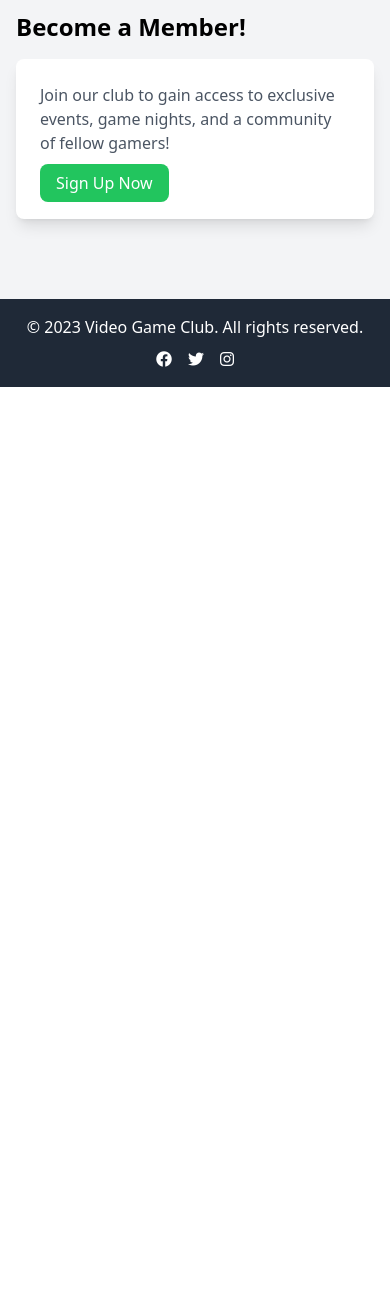
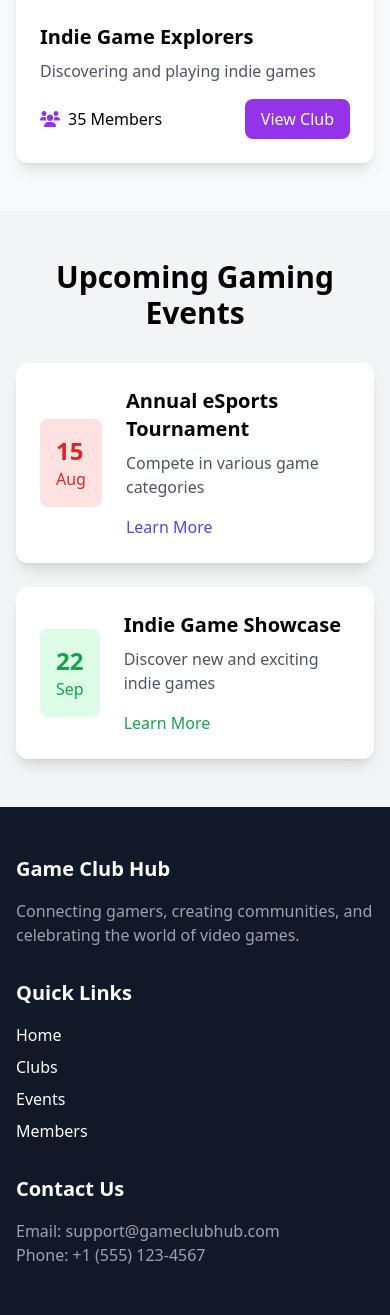
Before and after one commit to hamza2024web/Club-Video-Games, a PHP site: template project/Views/home.twig in a window 390 px wide; the page is wider, and only the part inside the window is pictured. Shown: the part 1689-3004 px from the top of that part. Before the commit the page ends 2076 px from the top of that part, so only its background shows below. Run offline with PHP 8.4, Linux system fonts and the light colour scheme; the template is opened without the code that fills it, so the values that code supplies are empty; some libraries are stand-ins or nearby versions.

Commit message:
change the home page design

```diff
--- a/project/Views/home.twig
+++ b/project/Views/home.twig
@@ -1,118 +1,197 @@
 <!DOCTYPE html>
 <html lang="en">
-
 <head>
     <meta charset="UTF-8">
     <meta name="viewport" content="width=device-width, initial-scale=1.0">
-    <title>Video Game Club</title>
+    <title>Game Club Management</title>
+    <!-- Tailwind CSS -->
     <script src="https://cdn.tailwindcss.com"></script>
-    <link href="https://cdnjs.cloudflare.com/ajax/libs/font-awesome/6.4.0/css/all.min.css" rel="stylesheet">
+    <!-- Font Awesome -->
+    <link href="https://cdnjs.cloudflare.com/ajax/libs/font-awesome/6.0.0/css/all.min.css" rel="stylesheet">
 </head>
+<body class="bg-gray-50">
+    <!-- Navigation -->
+<!-- Navigation -->
+    <nav class="bg-gradient-to-r from-indigo-700 to-purple-800 text-white">
+        <div class="max-w-7xl mx-auto px-4 py-4 flex justify-between items-center">
+            <div class="flex items-center">
+                <i class="fas fa-gamepad text-3xl mr-4"></i>
+                <h1 class="text-2xl font-bold">Game Club </h1>
+            </div>
+            <div class="flex items-center space-x-6">
+                <a href="#" class="hover:text-yellow-300 transition">Home</a>
+                <a href="#" class="hover:text-yellow-300 transition">Clubs</a>
+                <a href="#" class="hover:text-yellow-300 transition">Events</a>
+                <a href="#" class="hover:text-yellow-300 transition">Members</a>
 
-<body class="bg-gray-100">
-    <header class="bg-gradient-to-r from-green-400 to-blue-500 text-white py-6">
-        <div class="max-w-7xl mx-auto flex justify-between items-center px-4">
-            <h1 class="text-3xl font-bold">🎮 Video Game Club</h1>
-            <nav class="space-x-4">
-                <a href="#" class="hover:text-gray-200">Home</a>
-                <a href="#games" class="hover:text-gray-200">Games</a>
-                <a href="#events" class="hover:text-gray-200">Events</a>
-                <a href="#membership" class="hover:text-gray-200">Membership</a>
-            </nav>
+                <!-- Login and Register Buttons -->
+                <div class="flex items-center space-x-4">
+                    <a href="/login" class="px-4 py-2 border-2 border-white rounded-lg hover:bg-white hover:text-indigo-700 transition duration-300">
+                        Login
+                    </a>
+                    <a href="/register" class="px-4 py-2 bg-yellow-400 text-black rounded-lg hover:bg-yellow-500 transition duration-300">
+                        Register
+                    </a>
+                </div>
+            </div>
+        </div>
+    </nav>
+
+    <!-- Hero Section -->
+    <header class="bg-cover bg-center h-[500px] relative" style="background-image: url('https://images.unsplash.com/photo-1542751371-adf9c4dc4e3a?ixlib=rb-4.0.3&ixid=M3wxMjA3fDB8MHxwaG90by1wYWdlfHx8fGVufDB8fHx8fA%3D%3D&auto=format&fit=crop&w=1470&q=80')">
+        <div class="absolute inset-0 bg-black opacity-60"></div>
+        <div class="relative max-w-7xl mx-auto px-4 h-full flex items-center">
+            <div class="text-white">
+                <h2 class="text-4xl font-bold mb-4">Welcome to Game Club Management</h2>
+                <p class="text-xl mb-8">Connect, Compete, and Celebrate Gaming</p>
+                <div class="flex space-x-4">
+                    <a href="#" class="bg-yellow-500 hover:bg-yellow-600 text-black px-6 py-3 rounded-lg transition">
+                        Join a Club
+                    </a>
+                    <a href="#" class="bg-transparent border-2 border-white hover:bg-white hover:text-black px-6 py-3 rounded-lg transition">
+                        View Events
+                    </a>
+                </div>
+            </div>
         </div>
     </header>
 
-    <main class="py-10">
-        <!-- Intro Section -->
-        <section class="bg-white shadow-lg rounded-lg p-6 mb-10 mx-4 max-w-4xl mx-auto">
-            <h2 class="text-2xl font-semibold mb-2">Welcome to the Video Game Club!</h2>
-            <p class="text-gray-600">
-                Join our community of passionate gamers and explore a world filled with exciting games, events, and
-                friendships. Whether you're a casual player or a hardcore gamer, there's something for everyone!
-            </p>
-        </section>
-
-        <!-- Featured Games Section -->
-        <section id="games" class="max-w-7xl mx-auto px-4 mb-10">
-            <h2 class="text-2xl font-semibold mb-4">Featured Games</h2>
-            <div class="grid grid-cols-1 sm:grid-cols-2 lg:grid-cols-3 gap-6">
-                <!-- Game Card 1 -->
-                <div class="bg-white rounded-lg shadow-md overflow-hidden">
-                    <img src="https://via.placeholder.com/300x150" alt="Game 1" class="w-full h-32 object-cover">
-                    <div class="p-4">
-                        <h3 class="text-lg font-semibold">Game Title 1</h3>
-                        <p class="text-gray-600">A brief description of Game 1 goes here. It's an exciting game that you
-                            will love!</p>
-                    </div>
-                </div>
-                <!-- Game Card 2 -->
-                <div class="bg-white rounded-lg shadow-md overflow-hidden">
-                    <img src="https://via.placeholder.com/300x150" alt="Game 2" class="w-full h-32 object-cover">
-                    <div class="p-4">
-                        <h3 class="text-lg font-semibold">Game Title 2</h3>
-                        <p class="text-gray-600">A brief description of Game 2 goes here. It's an exciting game that you
-                            will enjoy!</p>
-                    </div>
-                </div>
-                <!-- Game Card 3 -->
-                <div class="bg-white rounded-lg shadow-md overflow-hidden">
-                    <img src="https://via.placeholder.com/300x150" alt="Game 3" class="w-full h-32 object-cover">
-                    <div class="p-4">
-                        <h3 class="text-lg font-semibold">Game Title 3</h3>
-                        <p class="text-gray-600">A brief description of Game 3 goes here. It's an exciting game that you
-                            will definitely like!</p>
+    <!-- Featured Clubs -->
+    <section class="max-w-7xl mx-auto px-4 py-12">
+        <h3 class="text-3xl font-bold text-center mb-8">Featured Game Clubs</h3>
+        <div class="grid md:grid-cols-3 gap-6">
+            <!-- Club Card 1 -->
+            <div class="bg-white rounded-xl shadow-lg overflow-hidden transform hover:scale-105 transition duration-300">
+                <img
+                    src="https://images.unsplash.com/photo-1542751371-adf9c4dc4e3a?ixlib=rb-4.0.3&ixid=M3wxMjA3fDB8MHxwaG90by1wYWdlfHx8fGVufDB8fHx8fA%3D%3D&auto=format&fit=crop&w=1470&q=80"
+                    alt="Club Image"
+                    class="w-full h-48 object-cover"
+                >
+                <div class="p-6">
+                    <h4 class="text-xl font-bold mb-2">eSports Legends</h4>
+                    <p class="text-gray-600 mb-4">Competitive gaming club for serious players</p>
+                    <div class="flex justify-between items-center">
+                        <div class="flex items-center">
+                            <i class="fas fa-users mr-2 text-indigo-600"></i>
+                            <span>42 Members</span>
+                        </div>
+                        <a href="#" class="bg-indigo-600 text-white px-4 py-2 rounded-lg hover:bg-indigo-700 transition">
+                            View Club
+                        </a>
                     </div>
                 </div>
             </div>
-        </section>
 
-        <!-- Events Section -->
-        <section id="events" class="bg-white shadow-lg rounded-lg p-6 mx-4 mb-10 max-w-4xl mx-auto">
-            <h2 class="text-2xl font-semibold mb-4">Upcoming Events</h2>
-            <ul class="space-y-4">
-                <li class="flex justify-between items-center bg-gray-100 p-4 rounded-lg">
+            <!-- Club Card 2 -->
+            <div class="bg-white rounded-xl shadow-lg overflow-hidden transform hover:scale-105 transition duration-300">
+                <img
+                    src="https://images.unsplash.com/photo-1552820728-8b83a6c3d0a0?ixlib=rb-4.0.3&ixid=M3wxMjA3fDB8MHxwaG90by1wYWdlfHx8fGVufDB8fHx8fA%3D%3D&auto=format&fit=crop&w=1470&q=80"
+                    alt="Club Image"
+                    class="w-full h-48 object-cover"
+                >
+                <div class="p-6">
+                    <h4 class="text-xl font-bold mb-2">RPG Adventurers</h4>
+                    <p class="text-gray-600 mb-4">Role-playing game enthusiasts unite</p>
+                    <div class="flex justify-between items-center">
+                        <div class="flex items-center">
+                            <i class="fas fa-users mr-2 text-green-600"></i>
+                            <span>28 Members</span>
+                        </div>
+                        <a href="#" class="bg-green-600 text-white px-4 py-2 rounded-lg hover:bg-green-700 transition">
+                            View Club
+                        </a>
+                    </div>
+                </div>
+            </div>
+
+            <!-- Club Card 3 -->
+            <div class="bg-white rounded-xl shadow-lg overflow-hidden transform hover:scale-105 transition duration-300">
+                <img
+                    src="https://images.unsplash.com/photo-1592155931584-901ac15763e3?ixlib=rb-4.0.3&ixid=M3wxMjA3fDB8MHxwaG90by1wYWdlfHx8fGVufDB8fHx8fA%3D%3D&auto=format&fit=crop&w=1470&q=80"
+                    alt="Club Image"
+                    class="w-full h-48 object-cover"
+                >
+                <div class="p-6">
+                    <h4 class="text-xl font-bold mb-2">Indie Game Explorers</h4>
+                    <p class="text-gray-600 mb-4">Discovering and playing indie games</p>
+                    <div class="flex justify-between items-center">
+                        <div class="flex items-center">
+                            <i class="fas fa-users mr-2 text-purple-600"></i>
+                            <span>35 Members</span>
+                        </div>
+                        <a href="#" class="bg-purple-600 text-white px-4 py-2 rounded-lg hover:bg-purple-700 transition">
+                            View Club
+                        </a>
+                    </div>
+                </div>
+            </div>
+        </div>
+    </section>
+
+    <!-- Upcoming Events -->
+    <section class="bg-gray-100 py-12">
+        <div class="max-w-7xl mx-auto px-4">
+            <h3 class="text-3xl font-bold text-center mb-8">Upcoming Gaming Events</h3>
+            <div class="grid md:grid-cols-2 gap-6">
+                <!-- Event Card 1 -->
+                <div class="bg-white rounded-xl shadow-lg p-6 flex items-center">
+                    <div class="bg-red-100 text-red-600 p-4 rounded-lg mr-6">
+                        <span class="block text-2xl font-bold">15</span>
+                        <span class="block">Aug</span>
+                    </div>
                     <div>
-                        <h3 class="text-lg font-semibold">Monthly Game Night</h3>
-                        <p class="text-gray-600">Join us for our monthly game night on the first Friday of every month!
-                        </p>
+                        <h4 class="text-xl font-bold mb-2">Annual eSports Tournament</h4>
+                        <p class="text-gray-600 mb-4">Compete in various game categories</p>
+                        <a href="#" class="text-indigo-600 hover:underline">
+                            Learn More
+                        </a>
                     </div>
-                    <span class="text-green-500 font-bold">Next: 1st</span>
-                </li>
-                <li class="flex justify-between items-center bg-gray-100 p-4 rounded-lg">
+                </div>
+
+                <!-- Event Card 2 -->
+                <div class="bg-white rounded-xl shadow-lg p-6 flex items-center">
+                    <div class="bg-green-100 text-green-600 p-4 rounded-lg mr-6">
+                        <span class="block text-2xl font-bold">22</span>
+                        <span class="block">Sep</span>
+                    </div>
                     <div>
-                        <h3 class="text-lg font-semibold">Tournament Saturday</h3>
-                        <p class="text-gray-600">Compete with fellow members in our exciting tournaments every Saturday!
-                        </p>
+                        <h4 class="text-xl font-bold mb-2">Indie Game Showcase</h4>
+                        <p class="text-gray-600 mb-4">Discover new and exciting indie games</p>
+                        <a href="#" class="text-green-600 hover:underline">
+                            Learn More
+                        </a>
                     </div>
-                    <span class="text-green-500 font-bold">Next: Saturdays</span>
-                </li>
-            </ul>
-        </section>
+                </div>
+            </div>
+        </div>
+    </section>
 
-        <!-- Membership Section -->
-        <section id="membership" class="max-w-7xl mx-auto px-4 mb-10">
-            <h2 class="text-2xl font-semibold mb-4">Become a Member!</h2>
-            <div class="bg-white shadow-lg rounded-lg p-6">
-                <p class="text-gray-600 mb-4">
-                    Join our club to gain access to exclusive events, game nights, and a community of fellow gamers!
+    <!-- Footer -->
+    <footer class="bg-gray-900 text-white py-12">
+        <div class="max-w-7xl mx-auto px-4 grid md:grid-cols-3 gap-8">
+            <div>
+                <h5 class="text-xl font-bold mb-4">Game Club Hub</h5>
+                <p class="text-gray-400">
+                    Connecting gamers, creating communities, and celebrating the world of video games.
                 </p>
-                <a href="#"
-                    class="bg-green-500 text-white py-2 px-4 rounded-lg hover:bg-green-600 transition">Sign Up
-                    Now</a>
             </div>
-        </section>
-    </main>
-
-    <footer class="bg-gray-800 text-white py-4">
-        <div class="max-w-7xl mx-auto text-center">
-            <p>&copy; 2023 Video Game Club. All rights reserved.</p>
-            <div class="flex justify-center space-x-4 mt-2">
-                <a href="#" class="hover:text-gray-300"><i class="fab fa-facebook"></i></a>
-                <a href="#" class="hover:text-gray-300"><i class="fab fa-twitter"></i></a>
-                <a href="#" class="hover:text-gray-300"><i class="fab fa-instagram"></i></a>
+            <div>
+                <h5 class="text-xl font-bold mb-4">Quick Links</h5>
+                <ul class="space-y-2">
+                    <li><a href="#" class="hover:text-yellow-300">Home</a></li>
+                    <li><a href="#" class="hover:text-yellow-300">Clubs</a></li>
+                    <li><a href="#" class="hover:text-yellow-300">Events</a></li>
+                    <li><a href="#" class="hover:text-yellow-300">Members</a></li>
+                </ul>
+            </div>
+            <div>
+                <h5 class="text-xl font-bold mb-4">Contact Us</h5>
+                <p class="text-gray-400">
+                    Email: support@gameclubhub.com<br>
+                    Phone: +1 (555) 123-4567
+                </p>
             </div>
         </div>
     </footer>
 </body>
-
 </html>
--- a/project/routes/web.php
+++ b/project/routes/web.php
@@ -5,6 +5,6 @@ use Src\Http\Route;
 Route::get('','HomeController@index');
 Route::get('login','AuthController@index');
 Route::post('login','AuthController@login');
-Route::get('registre','AuthController@indexRegistre')
-Route::post('registre','AuthController@registre')
+Route::get('registre','AuthController@indexRegistre');
+Route::post('registre','AuthController@registre');
 ?>
```
Also changed, not shown: project/app/Controllers/BaseController.php (+10 -1 lines).
